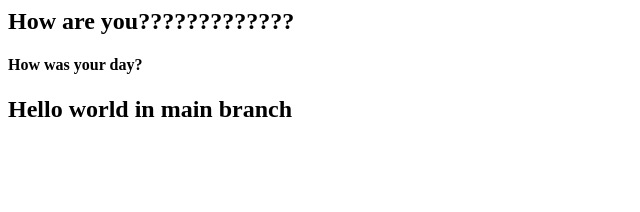
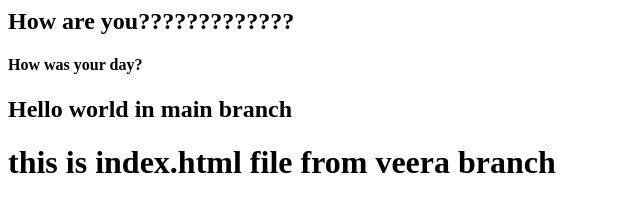
Before and after one commit to tirumalarowthu/otes, a plain HTML site: page index.html in a window 1280 px wide. Shown: the whole page, without its empty margins (0-640 px from the left). Drawn offline with Linux system fonts and the light colour scheme.

Commit message:
veera file

```diff
--- a/index.html
+++ b/index.html
@@ -3,3 +3,6 @@
 <h4>How was your day? </h4>
 
 <h2>Hello world in main branch</h2>
+
+
+<h1>this is index.html file from veera branch </h1>
```
